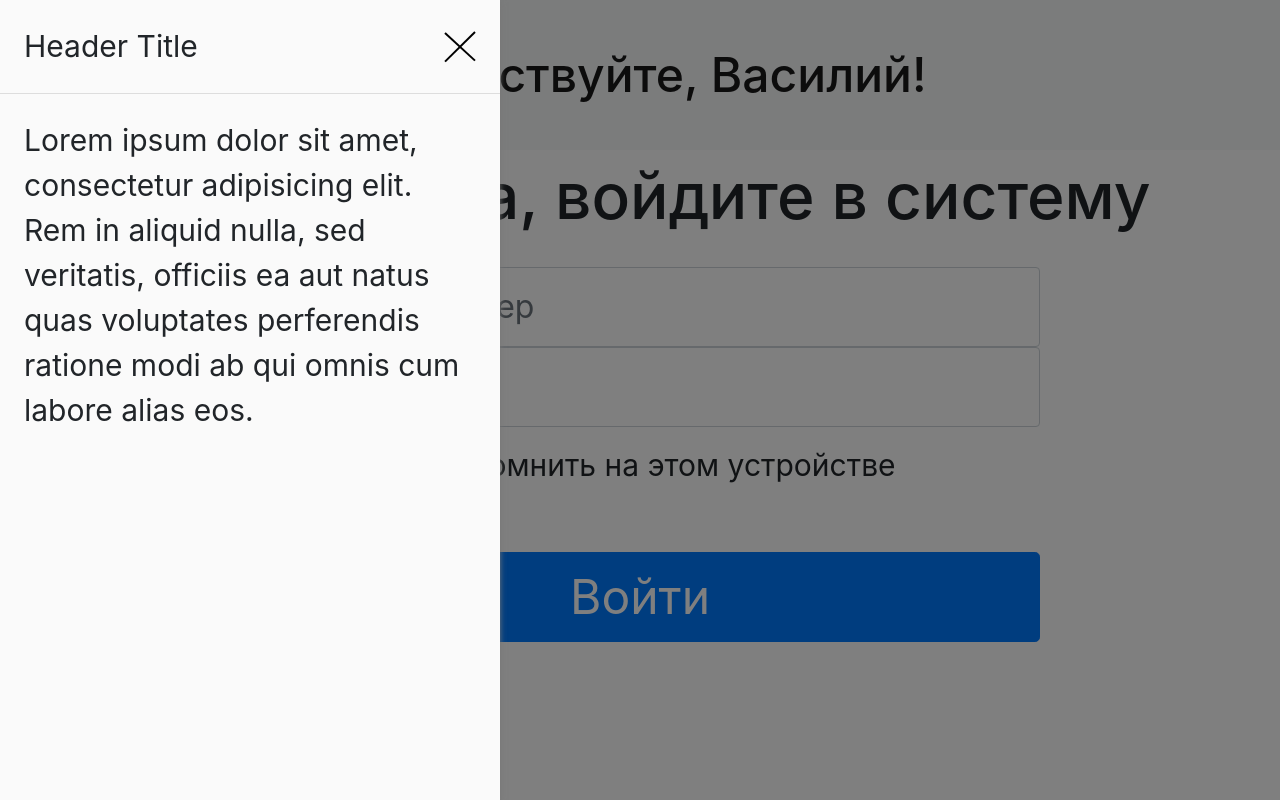
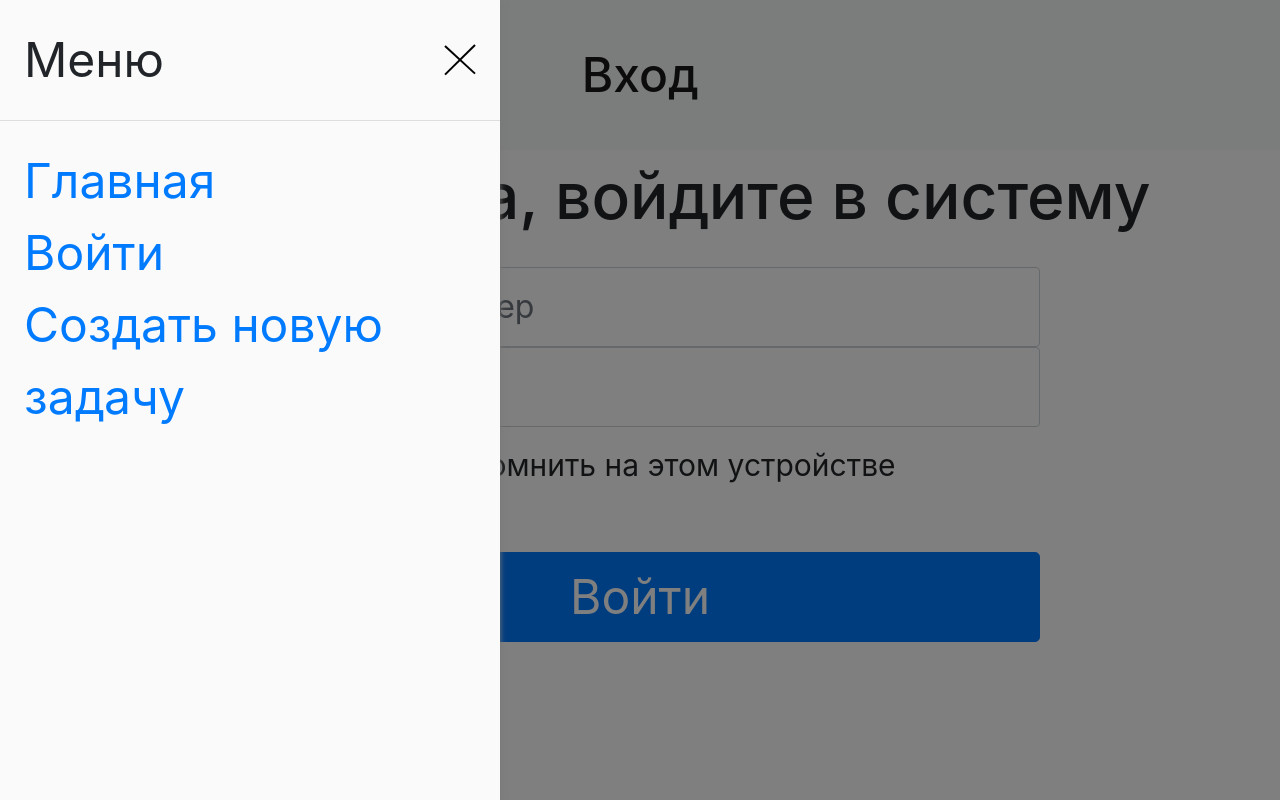
Before and after one commit to kerniee/leaders_of_digital_final_fanopoch, a Django app: page /login/ in a window 1280 px wide, after a click that opens the changed part. Run offline with Django 3.2, Linux system fonts and the light colour scheme; parts of the project's set-up code (start-up, migrations or seed data) failed here and were passed over; some libraries are stand-ins or nearby versions.

Commit message:
login + logout

```diff
--- a/leader_final_site/main/static/main/css/drawer.css
+++ b/leader_final_site/main/static/main/css/drawer.css
@@ -71,6 +71,8 @@
 }
 
 .drawer__content {
+    display: flex;
+    flex-direction: column;
     position: relative;
     overflow-x: hidden;
     overflow-y: auto;
@@ -79,6 +81,15 @@
     /* Optional */
     padding: 1.5rem;
 }
+
+.drawer__content a {
+    font-size: 3rem;
+}
+
+.drawer__title {
+    font-size: 3rem;
+}
+
 
 .drawer--left .drawer__wrapper {
     left: 0;
--- a/leader_final_site/main/templates/base_generic.html
+++ b/leader_final_site/main/templates/base_generic.html
@@ -23,16 +23,19 @@
     <div class="drawer__wrapper">
         <div class="drawer__header">
             <div class="drawer__title">
-                Header Title
+                Меню
             </div>
             <button class="drawer__close" data-drawer-close="" aria-label="Close Drawer"></button>
         </div>
         <div class="drawer__content">
-            <p>
-                Lorem ipsum dolor sit amet, consectetur adipisicing elit. Rem in aliquid nulla, sed veritatis, officiis
-                ea aut
-                natus quas voluptates perferendis ratione modi ab qui omnis cum labore alias eos.
-            </p>
+            <a href="/">Главная</a>
+            {% if user.is_authenticated %}
+                <a href="/logout">Выйти</a>
+            {% else %}
+                <a href="/login">Войти</a>
+            {% endif %}
+            <!-- TODO: check permissions to create cards-->
+            <a href="/cards/new">Создать новую задачу</a>
         </div>
     </div>
 </section>
--- a/leader_final_site/main/templates/main/card_form.html
+++ b/leader_final_site/main/templates/main/card_form.html
@@ -8,7 +8,7 @@
     {% load formadmin_filters %}
     <div class="content">
         <div class="row">
-            <form class="form col" action="/cards/new/process" method="post">
+            <form class="form col" action="/cards/new" method="post">
                 {% csrf_token %}
                 {{ form | as_django_admin }}
                 <input type="submit">
--- a/leader_final_site/main/templates/main/index.html
+++ b/leader_final_site/main/templates/main/index.html
@@ -1,7 +1,7 @@
 {% extends "base_generic.html" %}
 
 {% block nav_title %}
-    Здравствуйте, Василий!
+    Здравствуйте, {% if user.is_authenticated %}{{ user.username }}{% else %}Гость{% endif %}!
 {% endblock %}
 
 {% block content %}
--- a/leader_final_site/main/templates/main/login.html
+++ b/leader_final_site/main/templates/main/login.html
@@ -1,7 +1,7 @@
 {% extends "base_generic.html" %}
 
 {% block nav_title %}
-    Здравствуйте, Василий!
+    Вход
 {% endblock %}
 
 {% block content %}
@@ -9,8 +9,8 @@
         <h1 class="login_title">Пожалуйста, войдите в систему</h1>
         <form class="login" action="/login/process" method="POST">
             {% csrf_token %}
-            <input type="text" id="inputTabelNumber" class="form-control" placeholder="Табельный номер" required="">
-            <input type="password" id="inputPassword" class="form-control" placeholder="Пароль" required="">
+            <input name="username" type="text" id="inputTabelNumber" class="form-control" placeholder="Табельный номер" required="">
+            <input name="password" type="password" id="inputPassword" class="form-control" placeholder="Пароль" required="">
             <label class="checkbox-label align-self-center my-3">
                 <input class="checkbox" type="checkbox" value="remember-me"> Запомнить на этом устройстве
             </label>
--- a/leader_final_site/main/urls.py
+++ b/leader_final_site/main/urls.py
@@ -10,7 +10,8 @@ urlpatterns = [
     path("messages/", views.messages, name="messages"),
     path("missions/", views.missions, name="missions"),
     path("login/", views.login, name="login"),
+    path("logout/", views.logout_process, name="logout_process"),
     path("login/process", views.process_login, name="process_login"),
     path("cards/new", CardsCreateView.as_view(), name="new_card"),
-    path("cards/new/process", views.process_new_card, name="process_new_card")
+    path("cards/new/process", views.process_new_card, name="process_new_card"),
 ]
--- a/leader_final_site/main/views.py
+++ b/leader_final_site/main/views.py
@@ -3,6 +3,8 @@ from django.shortcuts import render as django_render, redirect
 from django.http import HttpResponse
 from django.views.generic import ListView, CreateView
 from django_filters.views import FilterView
+from django.contrib.auth import authenticate, logout
+from django.contrib.auth import login as django_login
 
 from main.models import Card, CardType
 
@@ -52,9 +54,21 @@ def login(request):
     return django_render(request, "main/login.html", {"ip_address": "/"})
 
 
+def logout_process(request):
+    logout(request)
+    return redirect("index")
+
+
 def process_login(request):
-    pass  # TODO: login
-    return redirect("index")
+    username = request.POST['username']
+    password = request.POST['password']
+    user = authenticate(request, username=username, password=password)
+    if user is not None:
+        django_login(request, user)
+        return redirect("index")
+    else:
+        return redirect("login")
+
 
 
 class CardsFilter(django_filters.FilterSet):
@@ -98,6 +112,8 @@ class CardsCreateView(CreateView):
         'type',
         'priority',
         'deadline',
+        'to_users',
+        'to_groups'
     )
 
     def get_context_data(self, **kwargs):
```
Lines whose indentation alone changed are shown as unchanged.
